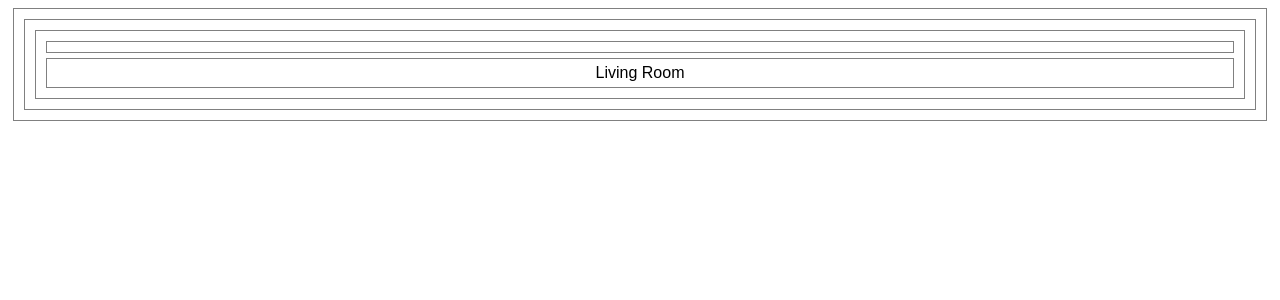
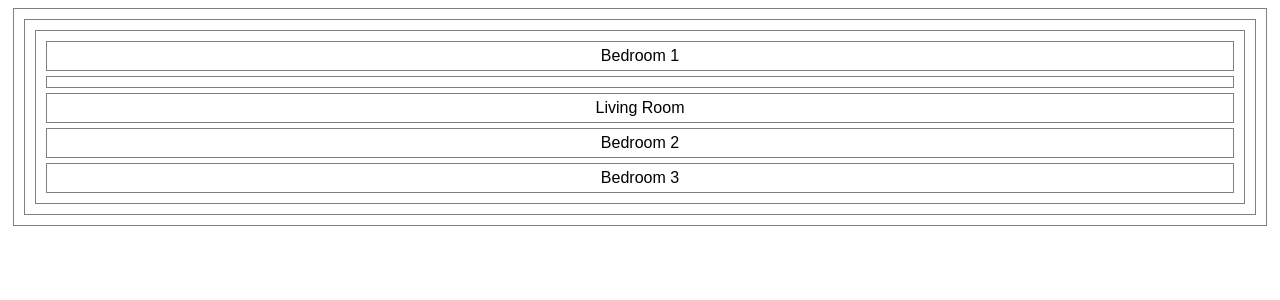
Before and after one commit to una-ada/react-floorplan, a React (Create React App) app: page / in a window 1280 px wide. Shown: the top 300 px of the page. Built offline with nearby package versions, Linux system fonts and the light colour scheme.

Commit message:
feat(comp): add Bedroom component

```diff
--- /dev/null
+++ b/src/Bedroom.js
@@ -0,0 +1,5 @@
+import React from 'react';
+
+const Bedroom = props => <div className="Bedroom">Bedroom {props.bedNum}</div>;
+
+export default Bedroom;
--- a/src/FloorPlan.js
+++ b/src/FloorPlan.js
@@ -1,11 +1,15 @@
 import React from 'react';
+import Bedroom from './Bedroom';
 import Kitchen from './Kitchen';
 import LivingRoom from './LivingRoom';
 
 const FloorPlan = props => (
   <div className="FloorPlan">
+    <Bedroom bedNum={1} />
     <Kitchen />
     <LivingRoom />
+    <Bedroom bedNum={2} />
+    <Bedroom bedNum={3} />
   </div>
 );
 
```
